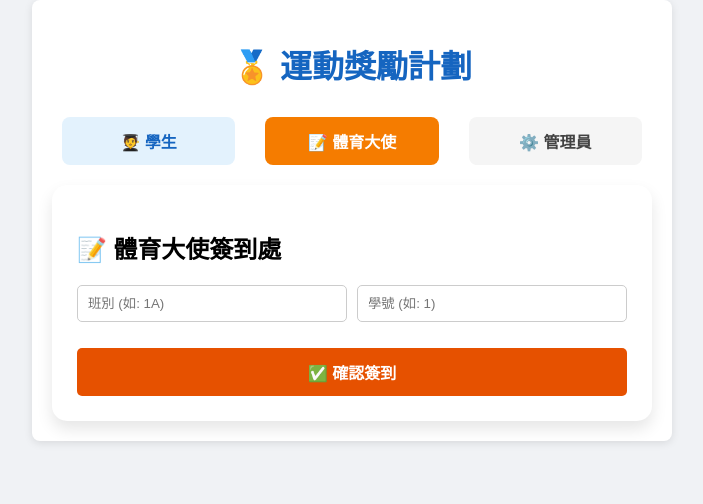
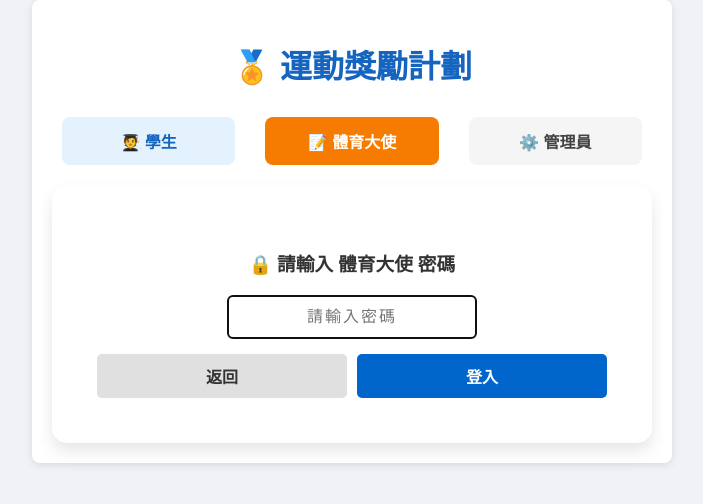
Before and after one commit to ckysams-lab/sports-reward-app, a React (Vite) app: page / in a window 1280 px wide. Both pictures are taken after a click on the button "📝 體育大使". Shown: the top 504 px of the page, without its empty margins (288-991 px from the left). Built offline with nearby package versions, Linux system fonts and the light colour scheme.

Commit message:
Update App.jsx

```diff
--- a/src/App.jsx
+++ b/src/App.jsx
@@ -1,7 +1,7 @@
 import React, { useState, useEffect } from 'react';
 
 // =================================================================
-// 學生視圖組件 (✨ 30格超大集印卡升級版)
+// 學生視圖組件 (保持不變)
 // =================================================================
 function StudentView() {
   const [cls, setCls] = useState('');
@@ -324,10 +324,61 @@ function AdminView() {
 }
 
 // =================================================================
-// 主應用程式組件
+// 主應用程式組件 (🔐 加入密碼驗證邏輯)
 // =================================================================
 function App() {
-  const [role, setRole] = useState('學生');
+  // activeRole 表示目前實際成功進入的畫面，pendingRole 表示正在等待輸入密碼的身分
+  const [activeRole, setActiveRole] = useState('學生');
+  const [pendingRole, setPendingRole] = useState(null);
+
+  const [password, setPassword] = useState('');
+  const [passError, setPassError] = useState('');
+
+  // 密碼設定庫
+  const PASSWORDS = {
+    '體育大使': '26754411',
+    '管理員': 'Bck54321'
+  };
+
+  const handleRoleClick = (role) => {
+    if (role === '學生') {
+      setActiveRole('學生');
+      setPendingRole(null);
+      setPassword('');
+      setPassError('');
+    } else if (role === activeRole) {
+      // 如果已經在該身分，不需要重新輸入密碼
+      setPendingRole(null);
+    } else {
+      // 切換到需要密碼的身分，打開密碼輸入框
+      setPendingRole(role);
+      setPassword('');
+      setPassError('');
+    }
+  };
+
+  const handlePasswordSubmit = (e) => {
+    e.preventDefault(); // 防止表單重整畫面
+    if (password === PASSWORDS[pendingRole]) {
+      setActiveRole(pendingRole); // 密碼正確，切換畫面
+      setPendingRole(null);
+      setPassword('');
+      setPassError('');
+    } else {
+      setPassError('❌ 密碼錯誤，請重新輸入');
+    }
+  };
+
+  const cancelLogin = () => {
+    setPendingRole(null);
+    setPassword('');
+    setPassError('');
+  };
+
+  // 判斷按鈕的顏色 (正在等待輸入密碼的按鈕也要亮起)
+  const isRoleActive = (role) => {
+      return pendingRole ? pendingRole === role : activeRole === role;
+  };
 
   return (
     <div className="App" style={{ maxWidth: '600px', margin: '0 auto', padding: '20px', fontFamily: '"Segoe UI", Tahoma, Geneva, Verdana, sans-serif' }}>
@@ -335,26 +386,49 @@ function App() {
 
       <div className="role-selector" style={{ display: 'flex', justifyContent: 'center', gap: '10px', marginBottom: '20px' }}>
         <button
-            onClick={() => setRole('學生')}
-            style={{ flex: 1, padding: '12px', backgroundColor: role === '學生' ? '#1976d2' : '#e3f2fd', color: role === '學生' ? 'white' : '#1565c0', border: 'none', borderRadius: '8px', cursor: 'pointer', fontWeight: 'bold', fontSize: '16px', transition: '0.2s' }}>
+            onClick={() => handleRoleClick('學生')}
+            style={{ flex: 1, padding: '12px', backgroundColor: isRoleActive('學生') ? '#1976d2' : '#e3f2fd', color: isRoleActive('學生') ? 'white' : '#1565c0', border: 'none', borderRadius: '8px', cursor: 'pointer', fontWeight: 'bold', fontSize: '16px', transition: '0.2s' }}>
             🧑‍🎓 學生
         </button>
         <button
-            onClick={() => setRole('體育大使')}
-            style={{ flex: 1, padding: '12px', backgroundColor: role === '體育大使' ? '#f57c00' : '#fff3e0', color: role === '體育大使' ? 'white' : '#e65100', border: 'none', borderRadius: '8px', cursor: 'pointer', fontWeight: 'bold', fontSize: '16px', transition: '0.2s' }}>
+            onClick={() => handleRoleClick('體育大使')}
+            style={{ flex: 1, padding: '12px', backgroundColor: isRoleActive('體育大使') ? '#f57c00' : '#fff3e0', color: isRoleActive('體育大使') ? 'white' : '#e65100', border: 'none', borderRadius: '8px', cursor: 'pointer', fontWeight: 'bold', fontSize: '16px', transition: '0.2s' }}>
             📝 體育大使
         </button>
         <button
-            onClick={() => setRole('管理員')}
-            style={{ flex: 1, padding: '12px', backgroundColor: role === '管理員' ? '#424242' : '#f5f5f5', color: role === '管理員' ? 'white' : '#424242', border: 'none', borderRadius: '8px', cursor: 'pointer', fontWeight: 'bold', fontSize: '16px', transition: '0.2s' }}>
+            onClick={() => handleRoleClick('管理員')}
+            style={{ flex: 1, padding: '12px', backgroundColor: isRoleActive('管理員') ? '#424242' : '#f5f5f5', color: isRoleActive('管理員') ? 'white' : '#424242', border: 'none', borderRadius: '8px', cursor: 'pointer', fontWeight: 'bold', fontSize: '16px', transition: '0.2s' }}>
             ⚙️ 管理員
         </button>
       </div>
 
       <div style={{ backgroundColor: 'white', padding: '25px', borderRadius: '15px', boxShadow: '0 8px 16px rgba(0,0,0,0.1)' }}>
-          {role === '學生' && <StudentView />}
-          {role === '體育大使' && <AmbassadorView />}
-          {role === '管理員' && <AdminView />}
+          {/* 如果正在等待輸入密碼，顯示密碼對話框 */}
+          {pendingRole && (
+              <div style={{ textAlign: 'center', padding: '20px' }}>
+                  <h3 style={{ color: '#333' }}>🔒 請輸入 {pendingRole} 密碼</h3>
+                  <form onSubmit={handlePasswordSubmit}>
+                      <input
+                          type="password"
+                          value={password}
+                          onChange={(e) => setPassword(e.target.value)}
+                          placeholder="請輸入密碼"
+                          style={{ padding: '12px', fontSize: '16px', borderRadius: '5px', border: '1px solid #ccc', marginBottom: '15px', width: '80%', maxWidth: '250px', textAlign: 'center', letterSpacing: '2px' }}
+                          autoFocus
+                      />
+                      {passError && <p style={{ color: 'red', marginTop: '0', marginBottom: '15px', fontWeight: 'bold' }}>{passError}</p>}
+                      <div style={{ display: 'flex', justifyContent: 'center', gap: '10px' }}>
+                          <button type="button" onClick={cancelLogin} style={{ padding: '10px 20px', backgroundColor: '#e0e0e0', color: '#333', border: 'none', borderRadius: '5px', cursor: 'pointer', fontWeight: 'bold' }}>返回</button>
+                          <button type="submit" style={{ padding: '10px 20px', backgroundColor: '#0066cc', color: 'white', border: 'none', borderRadius: '5px', cursor: 'pointer', fontWeight: 'bold' }}>登入</button>
+                      </div>
+                  </form>
+              </div>
+          )}
+
+          {/* 正常視圖顯示 (只有在沒有等待輸入密碼時才顯示) */}
+          {!pendingRole && activeRole === '學生' && <StudentView />}
+          {!pendingRole && activeRole === '體育大使' && <AmbassadorView />}
+          {!pendingRole && activeRole === '管理員' && <AdminView />}
       </div>
     </div>
   );
```
